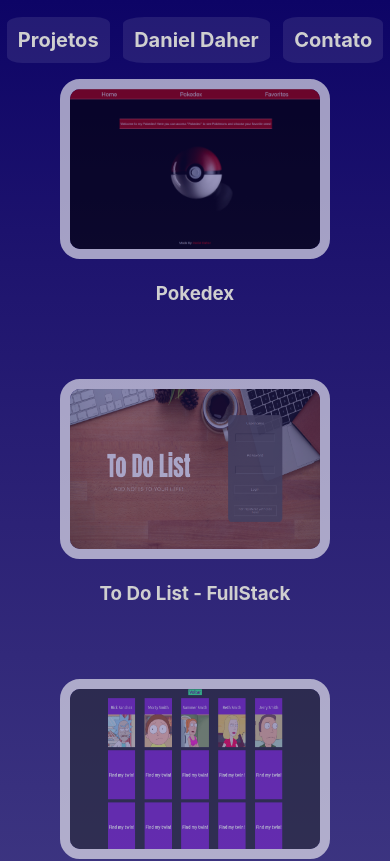
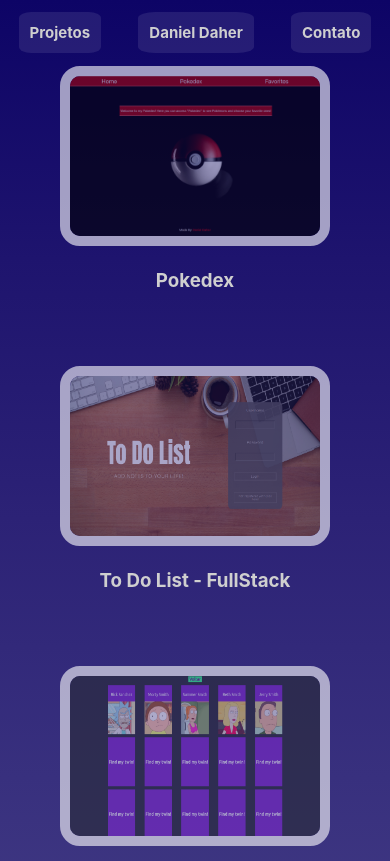
Before and after one commit to DanielDaher/danieldaher-portfolio, a React (Create React App) app: page /projects in a window 390 px wide. Shown: the top 861 px of the page. Built offline with nearby package versions, Linux system fonts and the light colour scheme.

Commit message:
fix css projects media query

```diff
--- a/src/App.css
+++ b/src/App.css
@@ -195,9 +195,10 @@ footer img {
   text-decoration: underline;
 }
 
-@media screen and (max-width: 768px) {
+@media screen and (max-width: 1660px) {
   .Projects-cards {
-    flex-wrap: wrap;
+    flex-direction: column;
+    /* flex-wrap: wrap; */
   }
 
   .card img {
@@ -209,7 +210,7 @@ footer img {
   }
 }
 
-@media screen and (max-width: 670px) {
+@media screen and (max-width: 770px) {
   body {
     /* background-image: linear-gradient(to right, #6565ff, #514bd6, #3d33af, #271c8a, #0d0466); */
     /* background-image: linear-gradient(to right, #443d85, #38307e, #2c2276, #1e146e, #0d0466); */
@@ -217,11 +218,16 @@ footer img {
     /* background-image: radial-gradient(circle, #443d85, #38307e, #2c2276, #1e146e, #0d0466); */
   }
 
+  .Projects-cards {
+    flex-direction: row;
+    flex-wrap: wrap;
+  }
+
   .nav-link h1 {
     background-color: rgba(255, 255, 255, 0.089);
     border: 1px solid rgba(0, 0, 0, 0);
     border-radius: 15%;
-    font-size: 20px;
+    font-size: 15px;
   }
 
   .nav-link:hover {
```
